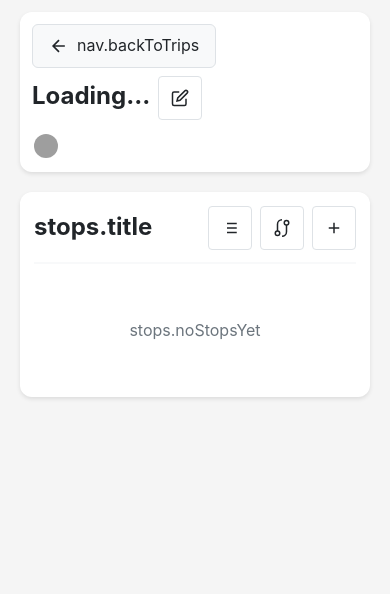
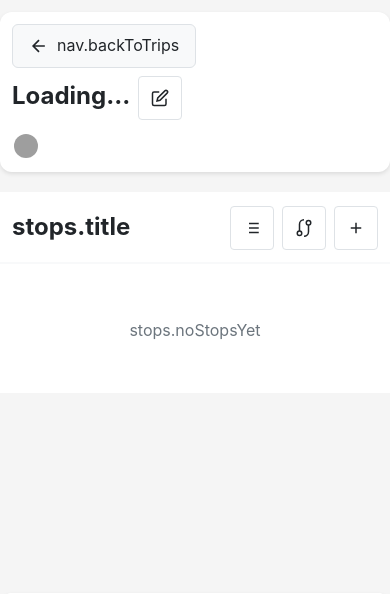
Before and after one commit to mdemars/norway_trip_planner, a Flask app: page /trip/1 in a window 390 px wide. Shown: the top 594 px of the page. Run offline with Flask 3, Linux system fonts and the light colour scheme; the visitor is signed in with stand-in values (Sample User, id 1); data that the repository does not hold is empty; some libraries are stand-ins or nearby versions; grey boxes are pictures that could not be loaded.

Commit message:
improved the spacing on mobile devices

```diff
--- a/static/css/style.css
+++ b/static/css/style.css
@@ -1714,7 +1714,32 @@ header .subtitle {
     }
 
     .container {
-        padding: 12px;
+        padding: 12px 0;
+    }
+
+    /* Trip cards: full-width list, no rounding, gap between cards */
+    .trips-grid {
+        grid-template-columns: 1fr;
+        gap: 10px;
+        margin-top: 8px;
+    }
+
+    .trip-card {
+        border-radius: 0;
+        border: none;
+        box-shadow: none;
+    }
+
+    .trip-card:hover {
+        transform: none;
+    }
+
+    /* Stop cards: full-width, no rounding
+       (padding/gap/border-radius also overridden in the post-968px block below) */
+    .stop-card,
+    .waypoint-card {
+        border-radius: 0;
+        margin-left: 0;
     }
 
     /* Touch targets: minimum 44×44px (Apple HIG / Material guidelines) */
@@ -1763,7 +1788,6 @@ header .subtitle {
     }
 
     .waypoint-card {
-        margin-left: 10px;
         padding: 10px 12px;
     }
 
@@ -1923,6 +1947,32 @@ header .subtitle {
 
     .icon-btn:active {
         opacity: 0.65;
+    }
+}
+
+/* Mobile overrides that must come after the second 968px block above,
+   otherwise that block's .section { padding: 14px } wins on phones too. */
+@media (max-width: 600px) {
+    .section {
+        padding: 0;
+        border-radius: 0;
+        box-shadow: none;
+    }
+
+    .section-header {
+        padding: 14px 12px 12px;
+    }
+
+    .stops-list {
+        gap: 10px;
+        padding: 0 0 10px;
+    }
+
+    .stop-card,
+    .waypoint-card {
+        border-radius: 0;
+        margin-left: 0;
+        border-bottom: none;
     }
 }
 
@@ -2133,6 +2183,14 @@ header .subtitle {
         padding-right: max(20px, env(safe-area-inset-right));
     }
 
+    /* On mobile, only honour the safe-area inset itself (no forced 20px) */
+    @media (max-width: 600px) {
+        .container {
+            padding-left: env(safe-area-inset-left, 0px);
+            padding-right: env(safe-area-inset-right, 0px);
+        }
+    }
+
     header {
         padding-top: max(14px, env(safe-area-inset-top));
     }
```
